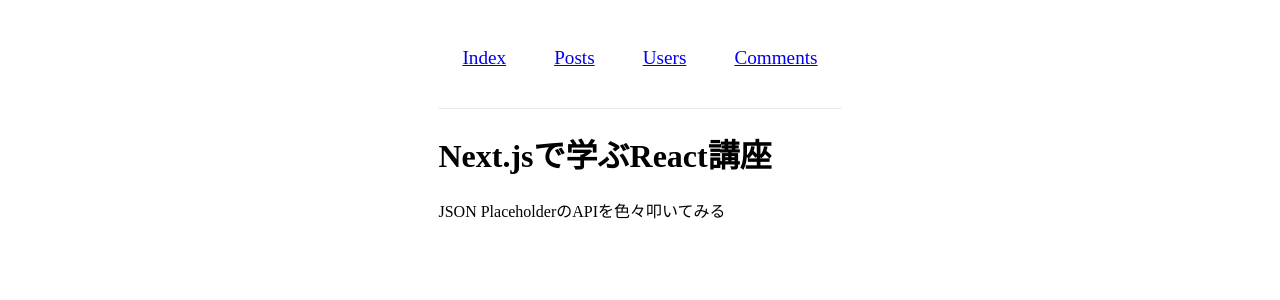
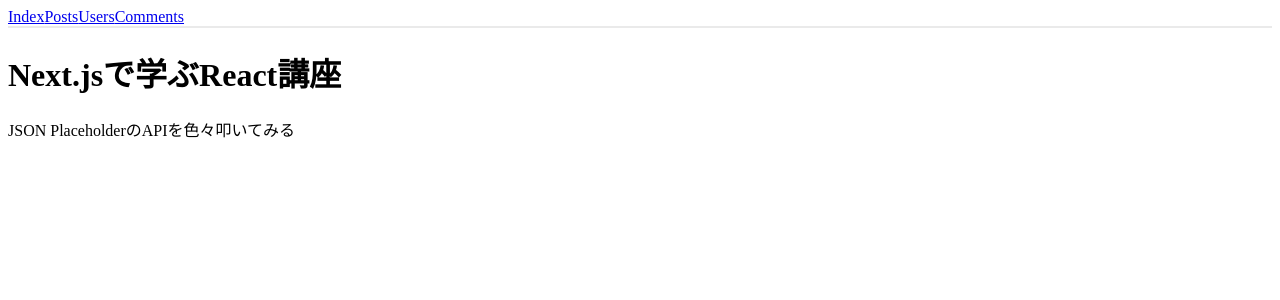
Before and after one commit to keido555/study-react, a Next.js app: page / in a window 1280 px wide. Shown: the top 300 px of the page. Built offline with nearby package versions, Linux system fonts and the light colour scheme.

Commit message:
💄 Tailwind cssを使用したスタイルの書き換え（borderが効かない）

```diff
--- a/src/components/Header/Header.module.css
+++ /dev/null
@@ -1,20 +0,0 @@
-.header {
-  width: 100%;
-  height: 100px;
-  border-bottom: solid 1px #eaeaea;
-  display: flex;
-  justify-content: center;
-  align-items: center;
-}
-
-.anchor {
-  display: inline-block;
-  padding: 8px 24px;
-  font-size: 1.2rem;
-}
-
-.anchor:hover,
-.anchor:focus,
-.anchor:active {
-  color: #0070f3;
-}
--- a/src/components/Header/index.jsx
+++ b/src/components/Header/index.jsx
@@ -1,5 +1,4 @@
 import Link from "next/link";
-import classes from "src/components/Header/Header.module.css";
 
 const NAV_ITEMS = [
   { href: "/", label: "Index" },
@@ -10,11 +9,16 @@
 
 export const Header = () => {
   return (
-    <header className={classes.header}>
+    <header
+      className="flex justify-center items-center w-full h-24"
+      style={{ "border-bottom": "solid 2px #eaeaea" }}
+    >
       {NAV_ITEMS.map((item) => {
         return (
           <Link key={item.href} href={item.href}>
-            <a className={classes.anchor}>{item.label}</a>
+            <a className="inline-block py-2 px-6 text-xl hover:text-blue-500 focus:text-blue-500 active:text-blue-500">
+              {item.label}
+            </a>
           </Link>
         );
       })}
--- a/src/components/Layout/Layout.module.css
+++ /dev/null
@@ -1,10 +0,0 @@
-.container {
-  min-height: 100vh;
-  max-width: 800px;
-  /* text-align: center; */
-  margin: 0 auto;
-  padding: 0 2rem;
-  display: flex;
-  flex-direction: column;
-  align-items: center;
-}
--- a/src/components/Layout/index.jsx
+++ b/src/components/Layout/index.jsx
@@ -1,5 +1,7 @@
-import classes from "src/components/Layout/Layout.module.css";
-
 export const Layout = (props) => {
-  return <div className={classes.container}>{props.children}</div>;
+  return (
+    <div className="flex flex-col items-center mx-auto px-2 min-h-screen max-w-3xl">
+      {props.children}
+    </div>
+  );
 };
--- a/src/pages/_app.jsx
+++ b/src/pages/_app.jsx
@@ -1,7 +1,6 @@
 import "tailwindcss/tailwind.css";
 import Head from "next/head";
 import { Layout } from "src/components/Layout";
-// import "src/styles/globals.css";
 
 const MyApp = ({ Component, pageProps }) => {
   return (
--- a/src/styles/globals.css
+++ /dev/null
@@ -1,16 +0,0 @@
-html,
-body {
-  padding: 0;
-  margin: 0;
-  font-family: -apple-system, BlinkMacSystemFont, Segoe UI, Roboto, Oxygen,
-    Ubuntu, Cantarell, Fira Sans, Droid Sans, Helvetica Neue, sans-serif;
-}
-
-a {
-  color: inherit;
-  text-decoration: none;
-}
-
-* {
-  box-sizing: border-box;
-}
```
